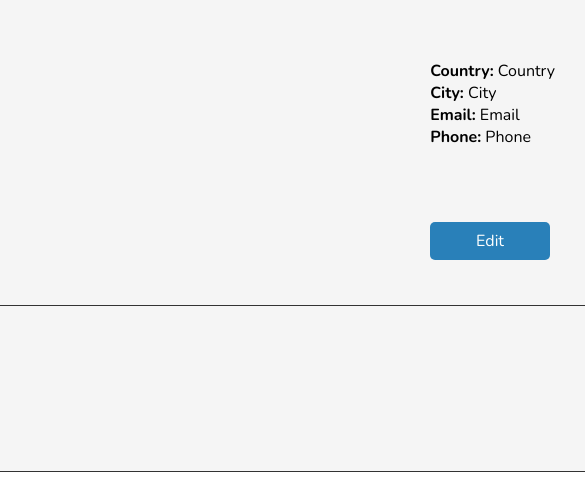
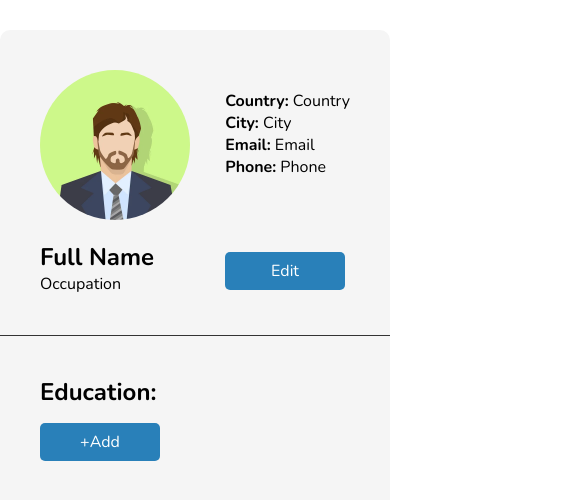
Before and after one commit to kojidi/cv-project, a React (Create React App) app: page / in a window 390 px wide. Shown: the top 500 px of the page, 585 px wide, since content can reach past the window. Built offline with nearby package versions, Linux system fonts and the light colour scheme.

Commit message:
fixing max-width of the main container for makig responsive in the future

```diff
--- a/src/App.js
+++ b/src/App.js
@@ -5,8 +5,8 @@ import './styles/App.css';
 function App() {
   return (
     <div className="main-contianer">
-      <GeneralInformation />
-      <EducationalInformation />
+        <GeneralInformation />
+        <EducationalInformation />
     </div>
   );
 }
--- a/src/styles/App.css
+++ b/src/styles/App.css
@@ -1,6 +1,7 @@
 .main-contianer {
-    width: 100%;
+    max-width: 800px;
     display: flex;
     flex-direction: column;
     align-items: center;
+    margin: 30px auto;
 }
--- a/src/styles/EducationalStyle.css
+++ b/src/styles/EducationalStyle.css
@@ -1,5 +1,5 @@
 .edu-container {
-    width: 800px;
+    width: 100%;
     background-color: #f5f5f5;
     border-bottom: 1px solid #333;
     padding: 40px;
--- a/src/styles/GeneralStyle.css
+++ b/src/styles/GeneralStyle.css
@@ -1,5 +1,5 @@
 .general-container {
-    width: 800px;
+    width: 100%;
     border-radius: 10px 10px 0 0;
     background-color: #f5f5f5;
     padding: 40px;
```
